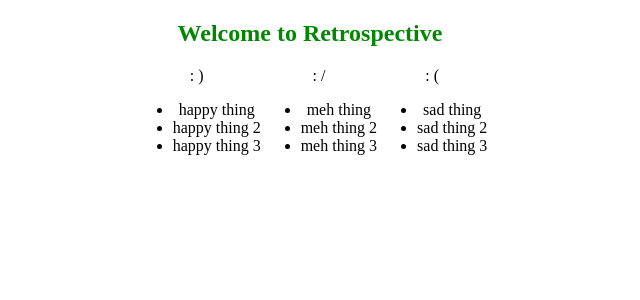
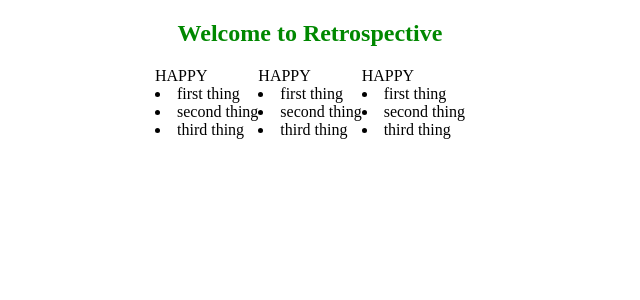
Before and after one commit to LRVC/retrospective, a React (Create React App) app in the folder retrospectiveClient/: page / in a window 1280 px wide. Shown: the top 300 px of the page, without its empty margins (330-970 px from the left). Built offline with nearby package versions, Linux system fonts and the light colour scheme; the HTML template or start-up script is replaced by a standard one.

Commit message:
-Add components directory -Add Items component to display types of talking points

```diff
--- a/retrospectiveClient/src/App.js
+++ /dev/null
@@ -1,64 +0,0 @@
-import React, { Component } from 'react';
-import './App.css';
-
-class App extends Component {
-  render() {
-    return (
-        <div className="container">
-          <div className="banner">
-            <h2 clasName="header">Welcome to Retrospective</h2>
-          </div>
-
-          <div className="item-types">
-
-            <div className="item-type__happy">
-              <div className="item-type__happy-logo">
-                : )
-              </div>
-
-              <div className="item-type__happy-container">
-                <ul>
-                  <li>happy thing</li>
-                  <li>happy thing 2</li>
-                  <li>happy thing 3</li>
-                </ul>
-              </div>
-
-            </div>
-
-            <div className="item-type__meh">
-              <div className="item-type__meh-logo">
-                : /
-              </div>
-
-              <div className="item-type__meh-container">
-                <ul>
-                  <li>meh thing</li>
-                  <li>meh thing 2</li>
-                  <li>meh thing 3</li>
-                </ul>
-              </div>
-
-            </div>
-
-            <div className="item-type__sad">
-              <div className="item-type__sad-logo">
-                : (
-              </div>
-
-              <div className="item-type__sad-container">
-                <ul>
-                  <li>sad thing</li>
-                  <li>sad thing 2</li>
-                  <li>sad thing 3</li>
-                </ul>
-              </div>
-
-            </div>
-          </div>
-        </div>
-    );
-  }
-}
-
-export default App;
--- /dev/null
+++ b/retrospectiveClient/src/components/App.js
@@ -0,0 +1,29 @@
+import React, { Component } from 'react';
+import '../App.css';
+import Items from './Items.js'
+
+class App extends Component {
+  render() {
+    return (
+        <div className="container">
+          <div className="banner">
+            <h2 clasName="header">Welcome to Retrospective</h2>
+          </div>
+
+          <div className="item-types">
+            <Items
+                logo="HAPPY"
+            />
+            <Items
+              logo="HAPPY"
+            />
+            <Items
+              logo="HAPPY"
+            />
+          </div>
+        </div>
+    );
+  }
+}
+
+export default App;
--- /dev/null
+++ b/retrospectiveClient/src/components/Items.js
@@ -0,0 +1,32 @@
+import React, { Component } from 'react';
+
+
+export default class Items extends Component {
+    constructor(props) {
+        super(props)
+
+        this.itemList = this.itemList.bind(this)
+    }
+    get items() {
+        return [
+            {content: 'first thing'},
+            {content: 'second thing'},
+            {content: 'third thing'}
+        ]
+    }
+
+    itemList(items) {
+        return items.map((item) => {
+            return <li>{item.content}</li>
+        })
+    }
+
+    render() {
+        return (
+            <div>
+                <div>{this.props.logo}</div>
+                {this.itemList(this.items)}
+            </div>
+        )
+    }
+}
--- a/retrospectiveClient/src/index.css
+++ b/retrospectiveClient/src/index.css
@@ -1,5 +1,8 @@
 .container {
   width: auto;
+}
+
+.banner {
   text-align: center;
 }
 
--- a/retrospectiveClient/src/index.js
+++ b/retrospectiveClient/src/index.js
@@ -1,6 +1,6 @@
 import React from 'react';
 import ReactDOM from 'react-dom';
-import App from './App';
+import App from './components/App';
 import './index.css';
 
 ReactDOM.render(
```
